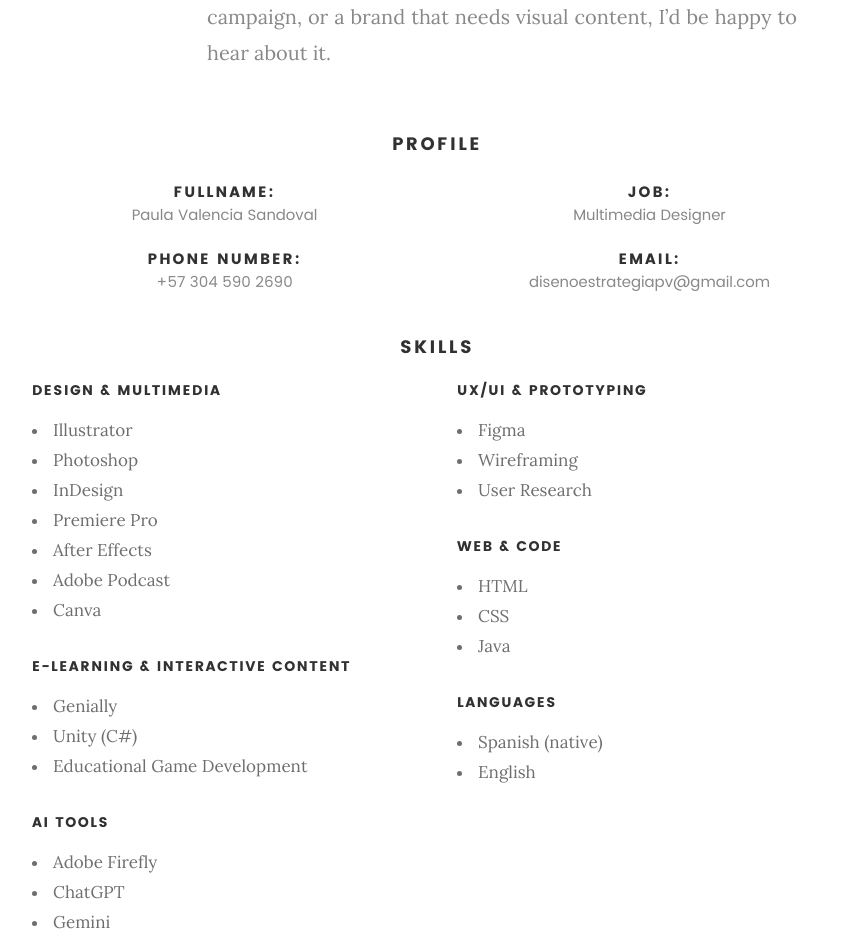
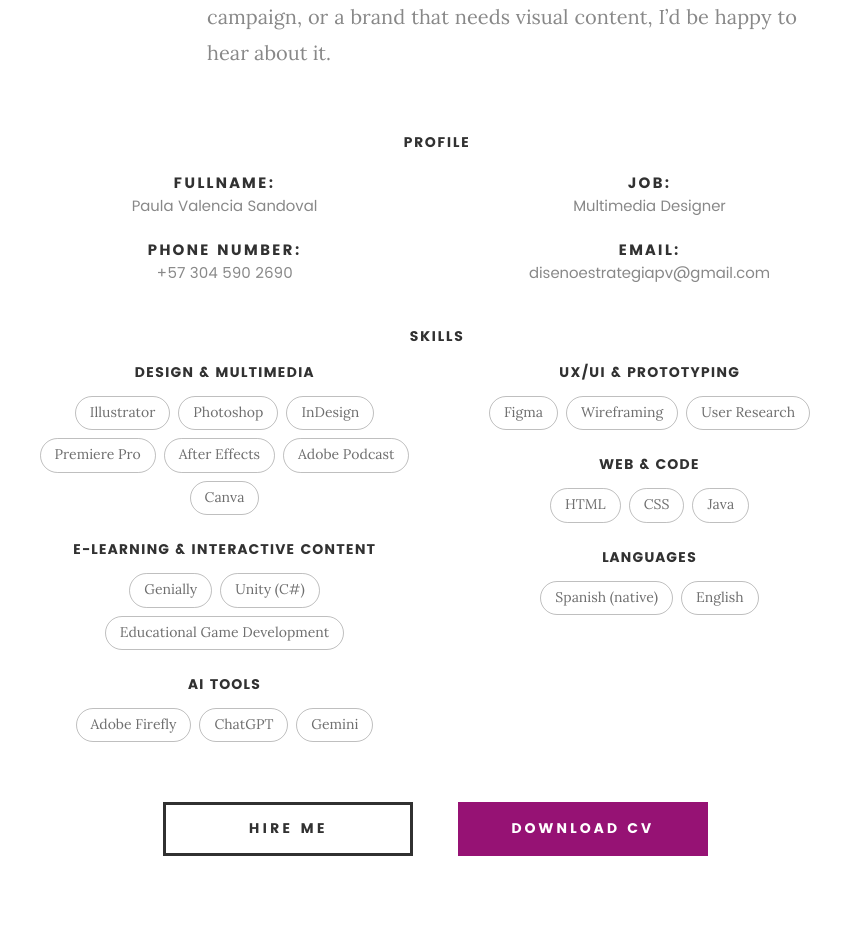
Before and after one commit to TonaValencia/tonavalencia.github.io, a plain HTML site: page index.html in a window 1280 px wide. Shown: the part 1580-2521 px from the top of the page, without its empty margins (203-1044 px from the left). Drawn offline with nearby package versions, Linux system fonts and the light colour scheme; files whose address does not match are found by name.

Commit message:
Update index.html
update skills

```diff
--- a/index.html
+++ b/index.html
@@ -30,6 +30,40 @@
    <!-- favicons
    ================================================== -->
    <link rel="icon" type="image/png" href="favicon.png">
+
+	<style>
+	.skill-group {
+		text-align: center;
+		margin-bottom: 2.4rem;
+	}
+
+	.skill-group h5 {
+		margin-bottom: 1rem;
+		letter-spacing: .1rem;
+		text-transform: uppercase;
+		font-size: 1.4rem;
+	}
+
+	.skill-group ul.skill-tags {
+		list-style: none !important;
+		margin: 0;
+		padding: 0;
+		display: flex;
+		flex-wrap: wrap;
+		justify-content: center;
+		gap: .8rem;
+	}
+
+	.skill-group ul.skill-tags li {
+		list-style: none !important;
+		margin: 0;
+		padding: .5rem 1.4rem;
+		border: 1px solid rgba(128, 128, 128, .5);
+		border-radius: 2rem;
+		font-size: 1.4rem;
+		line-height: 1.6;
+	}
+</style>
 
 </head>
 
@@ -124,7 +158,7 @@ Whether it’s a learning platform, a campaign, or a brand that needs visual con
 
    	<div class="row about-content">
 
-		<h3 align="center" >Profile</h3>
+		<h5 align="center" >Profile</h5>
 
    		<div align="center" class="col-six tab-full">
 
@@ -156,7 +190,7 @@ Whether it’s a learning platform, a campaign, or a brand that needs visual con
 			</ul> <!-- /info-list -->
 
 		</div>
-		<h3 align="center">Skills</h3>
+		<h5 align="center">Skills</h5>
 
 <div class="col-six tab-full">
 
```
